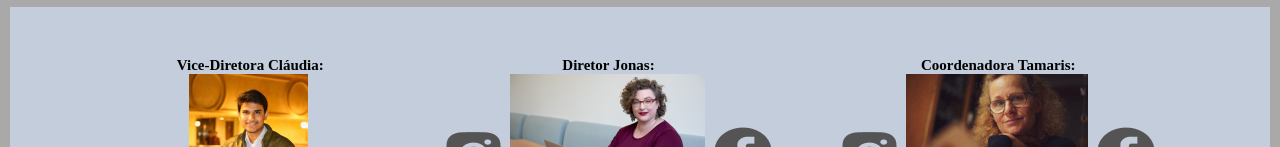
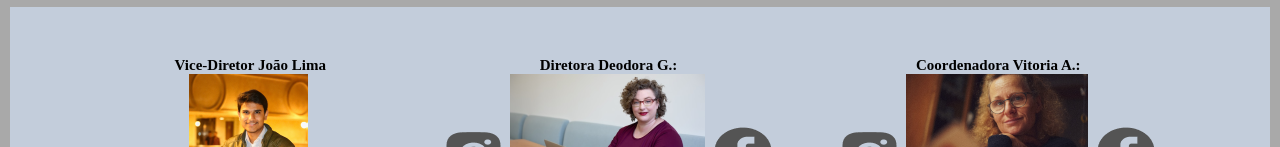
Before and after one commit to pabloglinski/Site-CESM, a plain HTML site: page index.html in a window 1280 px wide. Shown: the part 1009-1156 px from the top of the page. Drawn offline with Linux system fonts and the light colour scheme.

Commit message:
atuaizacao

```diff
--- a/index.html
+++ b/index.html
@@ -36,17 +36,17 @@
         <div class="equipe-escola">
         <ul class="equipe-colunas">
 
-        <li class="Vice-Diretor"> <h3 class="profissional-nome"> Vice-Diretora Cláudia: </h3>
+        <li class="Vice-Diretor"> <h3 class="profissional-nome"> Vice-Diretor João Lima </h3>
         <img class="icones" src="INSTAGRAM.png" alt="Instagram">
         <img class="imagem-equipe" src="VICE-DIRETOR.png" alt="Vice-Diretora">
         <img class="icones" src="FACEBOOK.png" alt="Facebook"> </li>
 
-        <li class="Diretora"> <h3 class="profissional-nome"> Diretor Jonas: </h3>
+        <li class="Diretora"> <h3 class="profissional-nome"> Diretora Deodora G.: </h3>
         <img class="icones" src="INSTAGRAM.png" alt="Instagram">
         <img class="imagem-equipe" src="DIRETORA.png" alt="Diretora">
         <img class="icones" src="FACEBOOK.png" alt="Facebook"> </li>
 
-        <li class="Coordenaadora"> <h3 class="profissional-nome"> Coordenadora Tamaris: </h3>
+        <li class="Coordenaadora"> <h3 class="profissional-nome"> Coordenadora Vitoria A.: </h3>
         <img class="icones" src="INSTAGRAM.png" alt="Instagram">
         <img class="imagem-equipe" src="COORDENADORA.png" alt="Coordenaadora">
         <img class="icones" src="FACEBOOK.png" alt="Facebook"> </li>
```
